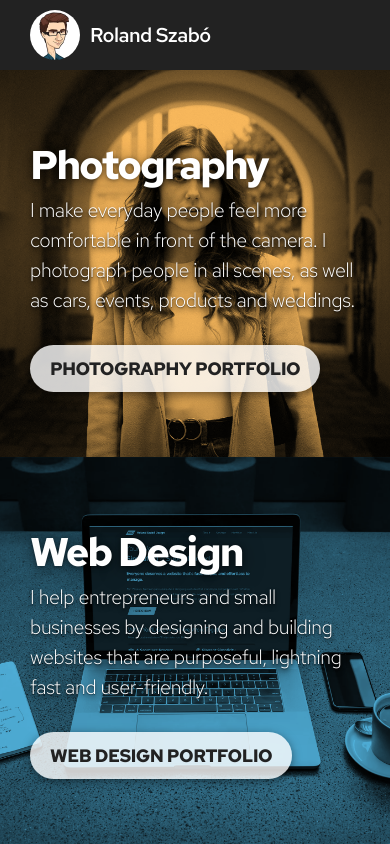
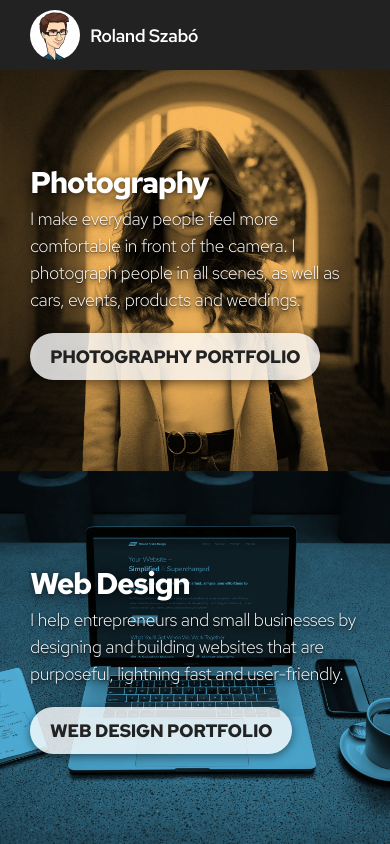
Before and after one commit to RolandSzaboDesign/Website, an Eleventy site: page src/index.html in a window 390 px wide. Built offline with nearby package versions, Linux system fonts and the light colour scheme; Eleventy itself is replaced by a stand-in of ours; files that its build step writes are made by us from their sources.

Commit message:
v1.0.4
Mobile optimizations

```diff
--- a/public/css/style.css
+++ b/public/css/style.css
@@ -71,7 +71,7 @@ body {
 	display: grid;
 	width: 100vw;
 	height: 100vh;
-	font-size: 2rem;
+	font-size: 1.8rem;
 	font-family: "Red Hat Text", sans-serif;
 	font-weight: 300;
 	font-style: normal;
@@ -140,6 +140,10 @@ body {
 		margin-left: -5rem;
 		border: .5rem solid white;
 	}
+}
+
+.logo::selection {
+	background-color: transparent;
 }
 
 .main {
@@ -225,8 +229,8 @@ body {
 
 @media only screen and (max-width: 991px) {
 	.subtitle {
-		font-size: 4rem;
-		letter-spacing: -2px;
+		font-size: 3rem;
+		letter-spacing: -1.5px;
 	}
 }
 
@@ -239,8 +243,19 @@ body {
 }
 
 .text {
-	margin-bottom: 3rem;
 	text-shadow: 0 .25rem .5rem rgba(0,0,0,.75), 0 .125rem .125rem rgba(0,0,0,.5);
+}
+
+@media only screen and (max-width: 991px) {
+	.text {
+		margin-bottom: 2rem;
+	}
+}
+
+@media only screen and (min-width: 992px) {
+	.text {
+		margin-bottom: 3rem;
+	}
 }
 
 .btn {
@@ -277,3 +292,7 @@ body {
 .btn:focus {
 	background-color: rgba(255,255,255,1);
 }
+
+.btn::selection {
+	background-color: transparent;
+}
--- a/src/css/style.css
+++ b/src/css/style.css
@@ -71,7 +71,7 @@ body {
 	display: grid;
 	width: 100vw;
 	height: 100vh;
-	font-size: 2rem;
+	font-size: 1.8rem;
 	font-family: "Red Hat Text", sans-serif;
 	font-weight: 300;
 	font-style: normal;
@@ -140,6 +140,10 @@ body {
 		margin-left: -5rem;
 		border: .5rem solid white;
 	}
+}
+
+.logo::selection {
+	background-color: transparent;
 }
 
 .main {
@@ -225,8 +229,8 @@ body {
 
 @media only screen and (max-width: 991px) {
 	.subtitle {
-		font-size: 4rem;
-		letter-spacing: -2px;
+		font-size: 3rem;
+		letter-spacing: -1.5px;
 	}
 }
 
@@ -239,8 +243,19 @@ body {
 }
 
 .text {
-	margin-bottom: 3rem;
 	text-shadow: 0 .25rem .5rem rgba(0,0,0,.75), 0 .125rem .125rem rgba(0,0,0,.5);
+}
+
+@media only screen and (max-width: 991px) {
+	.text {
+		margin-bottom: 2rem;
+	}
+}
+
+@media only screen and (min-width: 992px) {
+	.text {
+		margin-bottom: 3rem;
+	}
 }
 
 .btn {
@@ -277,3 +292,7 @@ body {
 .btn:focus {
 	background-color: rgba(255,255,255,1);
 }
+
+.btn::selection {
+	background-color: transparent;
+}
```
